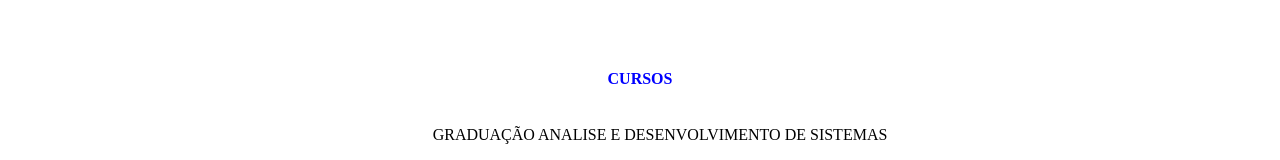
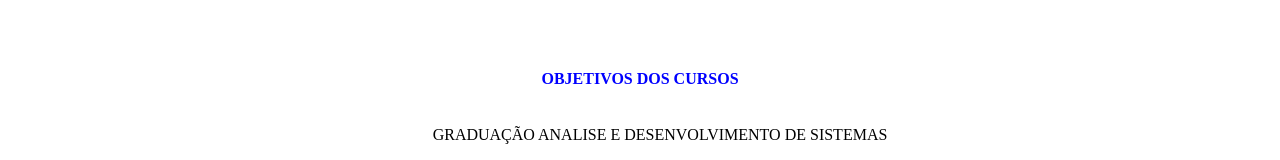
Before and after one commit to Eduardo1x/TecWeb-TF, a plain HTML site: page Cursos.html in a window 1280 px wide. Shown: the part 451-611 px from the top of the page. Drawn offline with Linux system fonts and the light colour scheme.

Commit message:
Update Cursos.html

```diff
--- a/Cursos.html
+++ b/Cursos.html
@@ -45,7 +45,7 @@
 <table>
 
 <tr><br /><br />
-	<td colspan="2"><font color="blue"><strong><center>CURSOS</center></strong><br /></font></td>
+	<td colspan="2"><font color="blue"><strong><center>OBJETIVOS DOS CURSOS</center></strong><br /></font></td>
 </tr>
 
 <tr>
```
